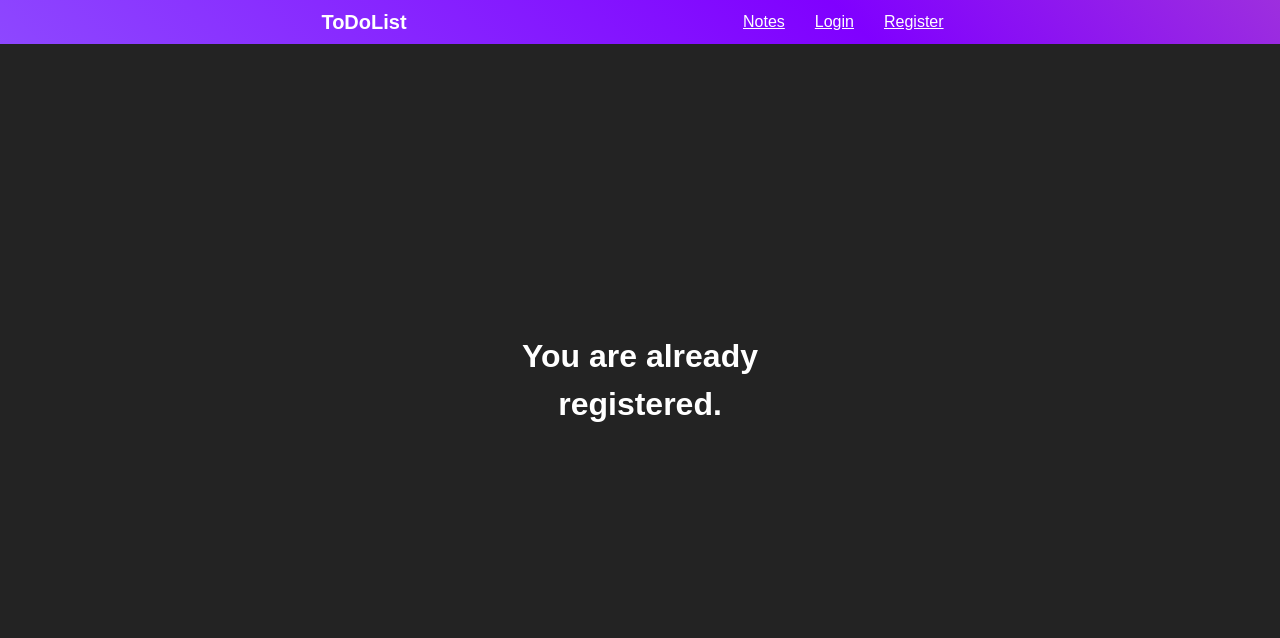
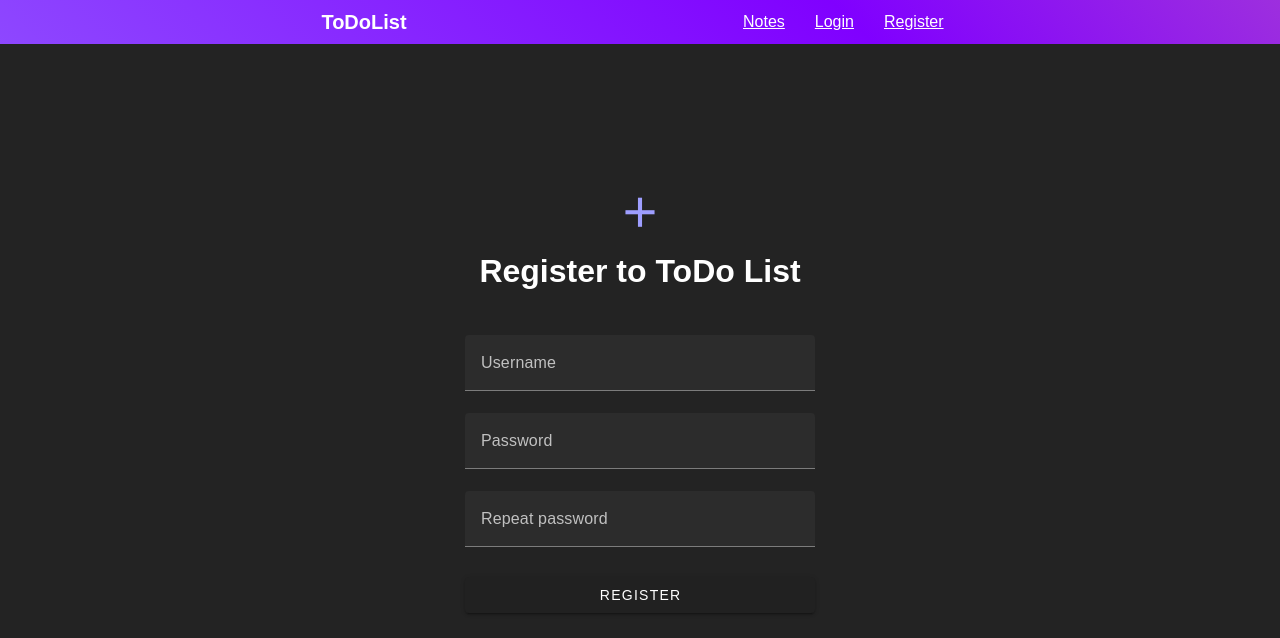
Before and after one commit to ddipper/ToDoList-WebApi, a Vue app in the folder todolist-webapi.client/: page /register in a window 1280 px wide. Shown: the top 638 px of the page. Built offline with nearby package versions, Linux system fonts and the light colour scheme.

Commit message:
add http request to /register

```diff
--- a/todolist-webapi.client/src/components/Register.vue
+++ b/todolist-webapi.client/src/components/Register.vue
@@ -3,7 +3,7 @@
   <div class="content">
     <v-icon :icon="'mdi-plus'" size="50px" color="#9e9eff" class="icon" v-if="!user"></v-icon>
     <h1 v-if="!user">Register to ToDo List</h1>
-    <v-form @submit.prevent class="form" v-model="valid" v-if="!user">
+    <v-form @submit.prevent class="form" v-if="!user" @submit="register()">
       <v-text-field
           v-model="username"
           label="Username"
@@ -23,18 +23,21 @@
           :rules="rules"
           required
       ></v-text-field>
-      <v-btn class="mt-2" type="submit" block @click="register()">Register</v-btn>
+      <v-btn class="mt-2" type="submit" block >Register</v-btn>
     </v-form>
     <div v-else class="form">
-      <h1>You are already registered.</h1>
+      <h1>You are registered. Username: {{ username }}</h1>
     </div>
   </div>
 </template>
 
 <script>
+import axios from 'axios'
 export default {
   data() {
     return {
+      API_URL: 'http://localhost:5106',
+
       username: '',
       password: '',
       password2: '',
@@ -45,13 +48,22 @@ export default {
           return 'This is a required field.'
         },
       ],
-      API_URL: 'http://localhost:5106/register',
-      user: 1,
-      valid: false,
+      user: null,
     }
   },
   methods: {
-    async register(){}
+    async register() {
+      await axios.post(
+          `${this.API_URL}/register`, { username: this.username, password: this.password },
+          { headers: { 'Content-Type': 'application/json' } }
+      ).then(({ data }) => {
+        if(data.error !== ''){
+          alert('This username already taken.');
+          return;
+        }
+        this.user = data.username;
+      })
+    }
   }
 
 }
```
Also changed, not shown: 2 other files (tests, documents, lock files or other folders).
